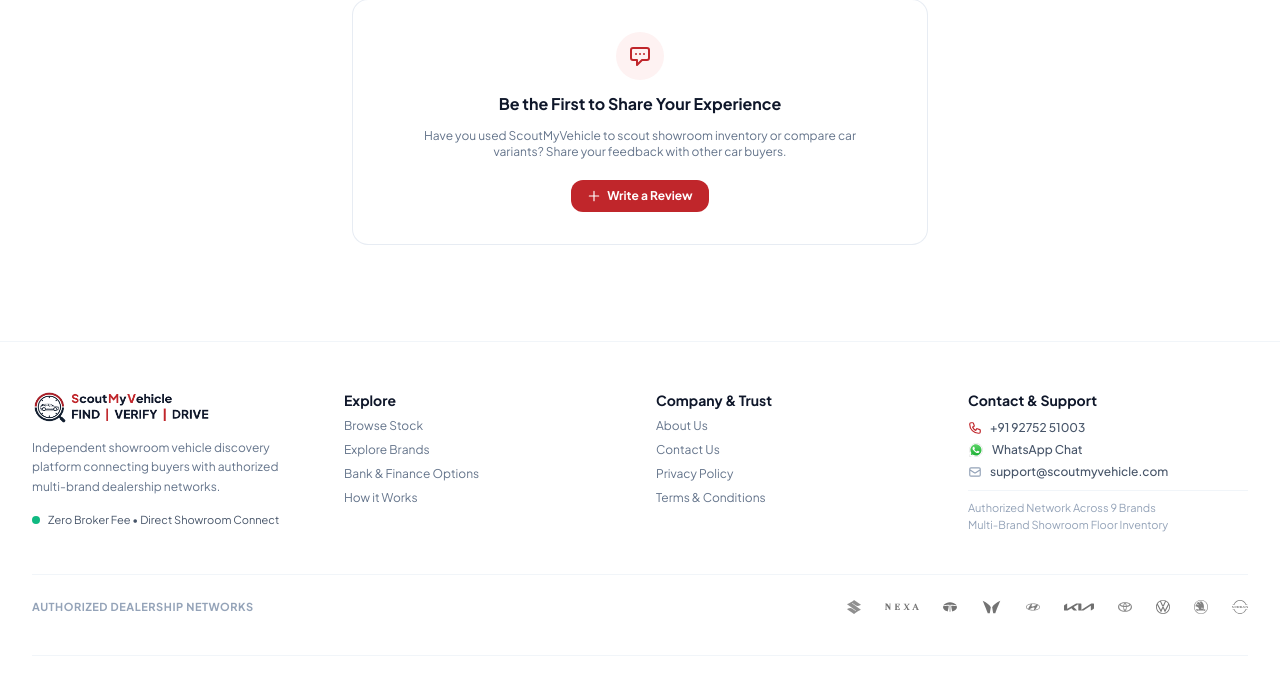
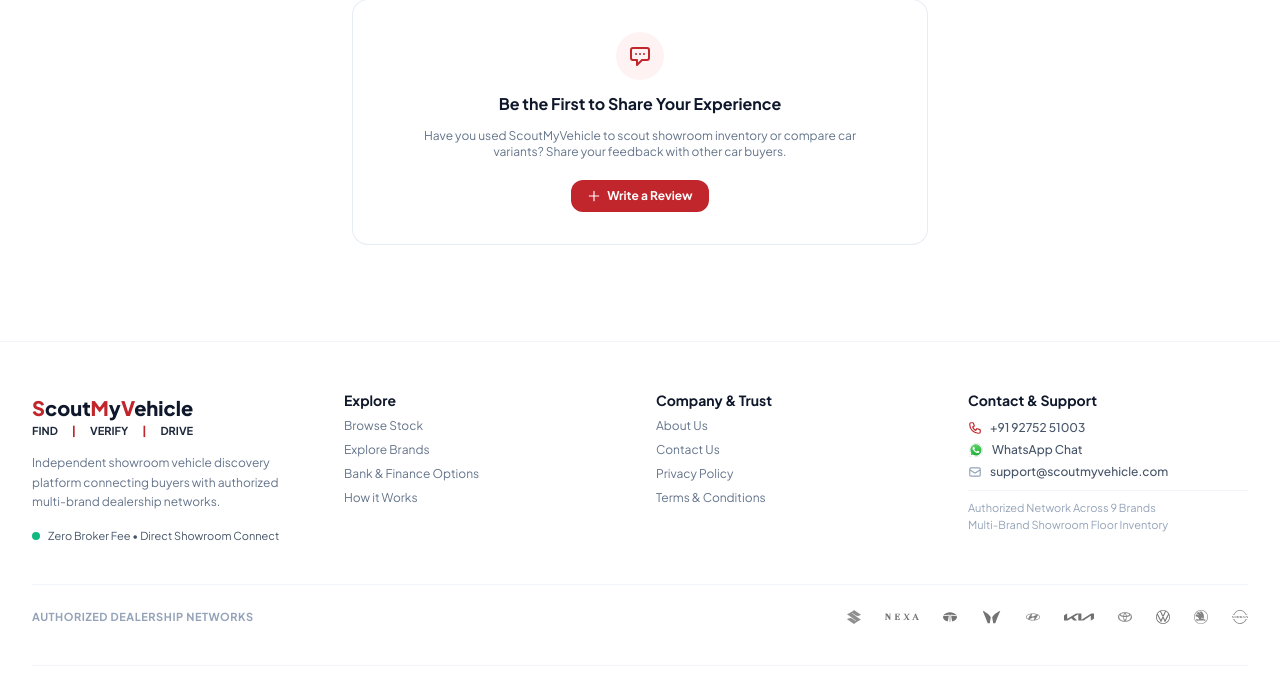
Before and after one commit to fit-the-bit/scout-my-vehicle, a FastAPI app: template app/templates/index.html in a window 1280 px wide. Shown: the part 1167-1848 px from the top of the page. Run offline with FastAPI, Linux system fonts and the light colour scheme; the template is opened without the code that fills it, so the values that code supplies are empty; some libraries are stand-ins or nearby versions.

Commit message:
Update footer logo to match top-left typographic ScoutMyVehicle logo lockup

```diff
--- a/app/templates/index.html
+++ b/app/templates/index.html
@@ -2227,8 +2227,18 @@
       <div class="grid grid-cols-1 sm:grid-cols-2 lg:grid-cols-4 gap-8">
         <!-- Col 1: About & Identity -->
         <div class="space-y-3">
-          <div class="cursor-pointer" @click="navigateToView('stock')">
-            <img src="/static/images/logo_transparent.png" alt="ScoutMyVehicle" class="h-8 sm:h-9 w-auto object-contain">
+          <div class="inline-flex flex-col items-start cursor-pointer select-none py-1" @click="navigateToView('stock')" aria-label="ScoutMyVehicle">
+            <span class="sr-only">ScoutMyVehicle</span>
+            <div class="text-base sm:text-lg md:text-xl font-black tracking-normal leading-tight text-slate-900 dark:text-white whitespace-nowrap">
+              <span class="text-[#c0262b]">S</span>cout<span class="text-[#c0262b]">M</span>y<span class="text-[#c0262b]">V</span>ehicle
+            </div>
+            <div class="w-full flex items-center justify-between text-[8px] sm:text-[9.5px] md:text-[11px] font-bold uppercase text-slate-800 dark:text-[#a1a1aa] leading-tight mt-0.5">
+              <span>FIND</span>
+              <span class="text-[#c0262b] font-black">|</span>
+              <span>VERIFY</span>
+              <span class="text-[#c0262b] font-black">|</span>
+              <span>DRIVE</span>
+            </div>
           </div>
           <p class="leading-relaxed text-slate-500">
             Independent showroom vehicle discovery platform connecting buyers with authorized multi-brand dealership networks.
```
